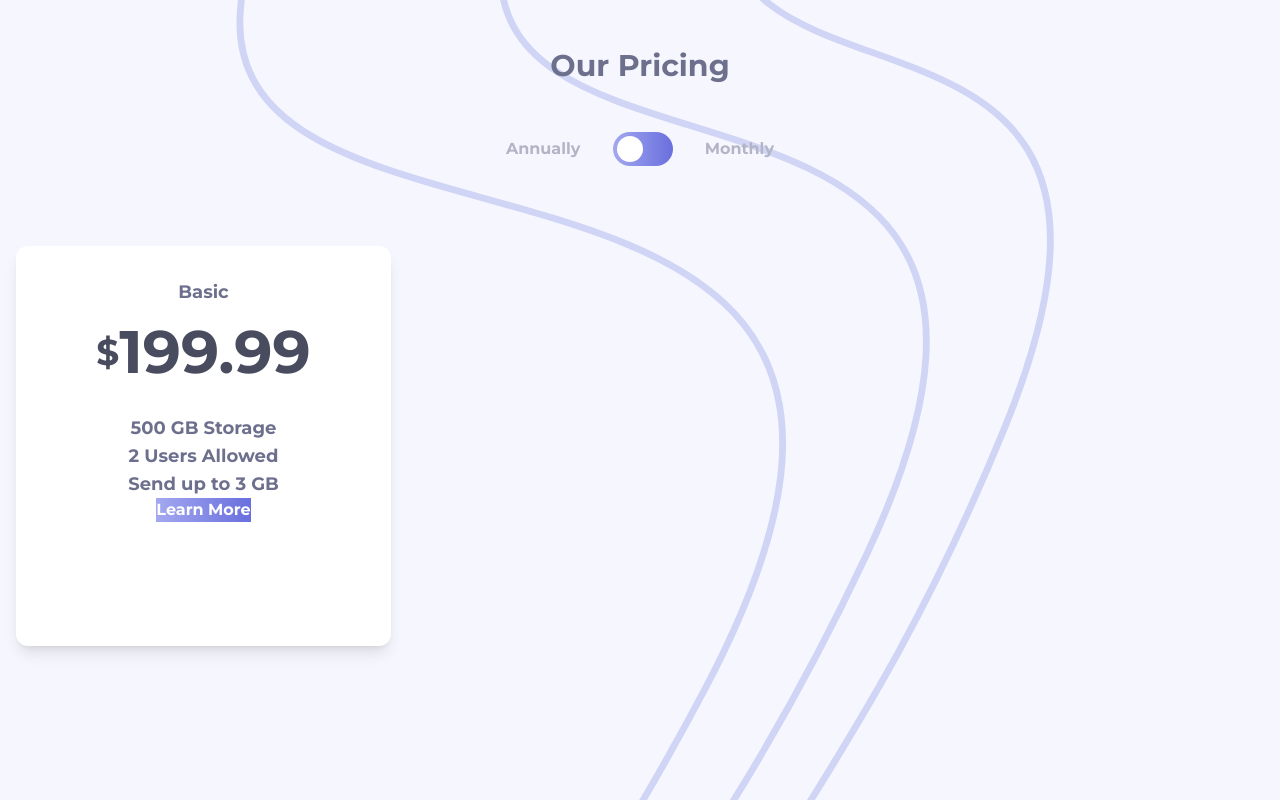
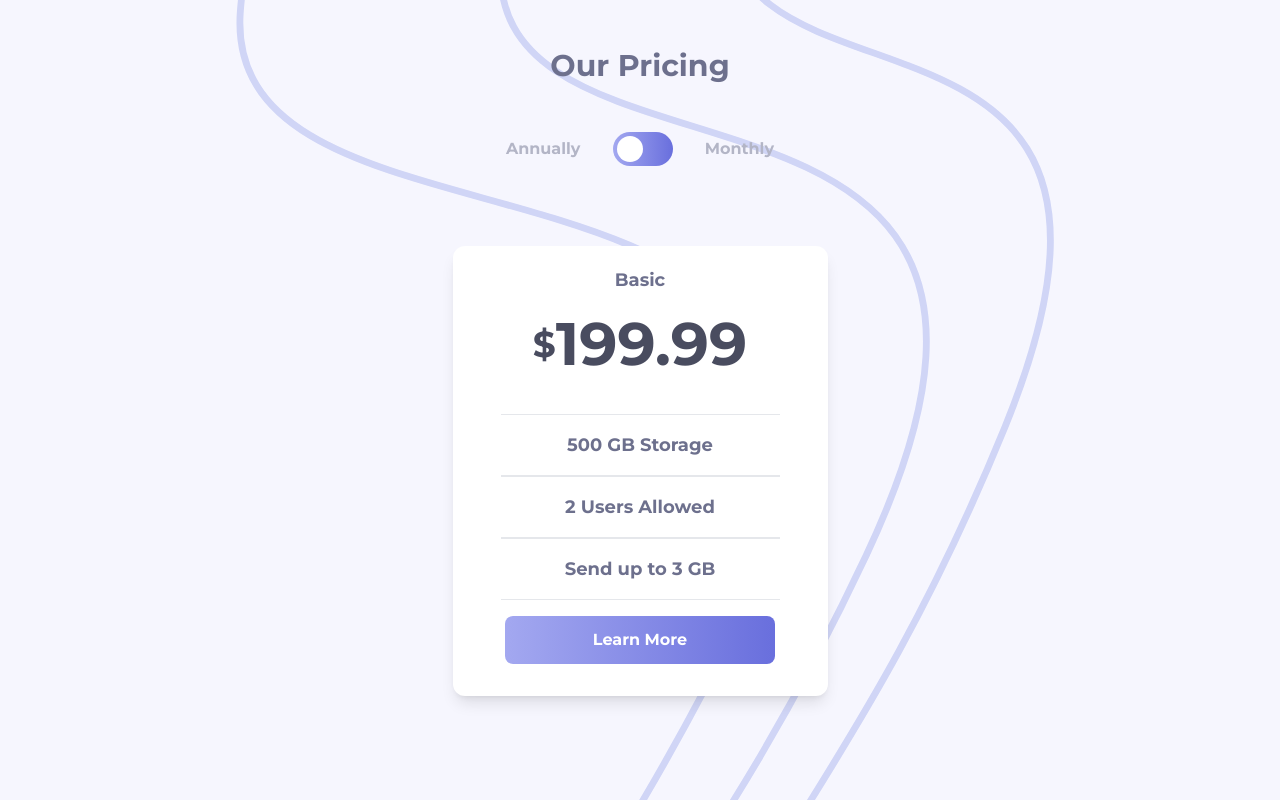
Before and after one commit to ronaldlamdev/pricing-plan, a React (Vite) app: page / in a window 1280 px wide. Built offline with nearby package versions, Linux system fonts and the light colour scheme.

Commit message:
finished styling light card component

```diff
--- a/src/components/Card.tsx
+++ b/src/components/Card.tsx
@@ -5,27 +5,26 @@ const Card = () => {
   const basic = data[0]
 
   return (
-    <div className="w-full max-w-[375px] h-[400px] flex flex-col text-center items-center shadow-lg rounded-xl bg-white">
+    <div className="light-card">
 
-      <div className="py-8">
-        <h1 className="text-[#6d708d] text-lg">{basic.planName}</h1>
-        <h1 className="text-6xl mt-4 text-[#494c5f] flex items-center"><span className="text-4xl">$</span>{basic.price.annual}</h1>
+      <div className="pt-5 pb-6">
+        <h1 className="text-[#6d708d] text-lg mb-5">{basic.planName}</h1>
+        <h1 className="text-6xl text-[#494c5f] flex items-center"><span className="text-4xl">$</span>{basic.price.annual}</h1>
       </div>
 
-      <div className="text-[#6d708d] text-lg">
-        <div>
+      <div className="text-[#6d708d] text-lg py-4 w-full px-12">
+        <div className="py-4 border-y flex flex-col justify-center">
           <h2>{basic.storageSize}</h2>
         </div>
-        <div>
+        <div className="py-4 border-y flex flex-col justify-center">
           <h2>{basic.usersAllowed}</h2>
         </div>
-        <div>
+        <div className="py-4 border-y flex flex-col justify-center">
           <h2>{basic.maxSendSize}</h2>
         </div>
       </div>
 
-      <button className="bg-gradient-to-r
-  from-[#a3a8f0] to-[#696fdd] text-white">Learn More</button>
+      <button className='light-card-button'>Learn More</button>
     </div>
   )
 }
--- a/src/components/Main.tsx
+++ b/src/components/Main.tsx
@@ -2,7 +2,7 @@ import Card from "./Card"
 
 const Main = () => {
   return (
-    <main className="w-full px-4 py-8">
+    <main className="px-4 py-8 flex flex-col items-center">
       <Card />
     </main>
   )
--- a/src/index.css
+++ b/src/index.css
@@ -45,7 +45,16 @@ input:checked + .slider:before {
 /* Card components */
 
 .light-card {
+  @apply w-full max-w-[375px] h-[450px]
+  flex flex-col text-center items-center
+  shadow-lg rounded-xl bg-white
+}
 
+.light-card-button {
+  @apply bg-gradient-to-r
+  from-[#a3a8f0] to-[#696fdd]
+  text-white w-full max-w-[270px]
+  p-3 rounded-lg
 }
 
 .dark-component {
```
